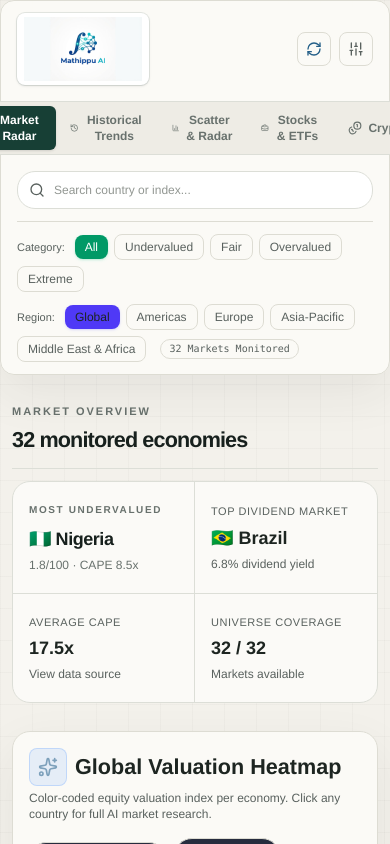
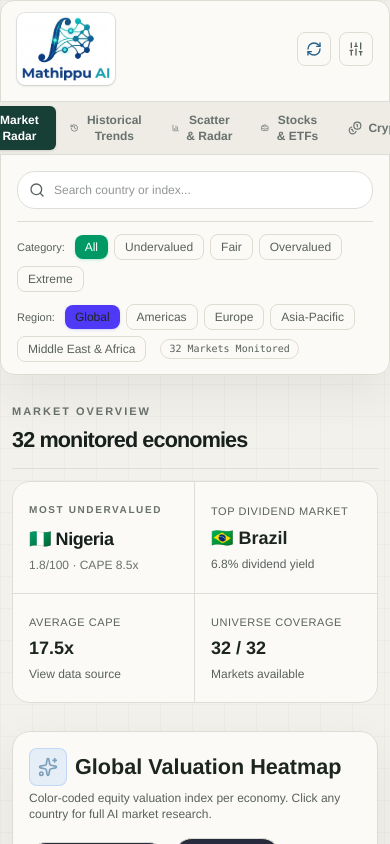
Before and after one commit to augopi84-git/Mathippu-AI, a React (Vite) app: page / in a window 390 px wide. Shown: the top 844 px of the page. Built offline with nearby package versions, Linux system fonts and the light colour scheme.

Commit message:
Use tightly cropped logo artwork
Replace the header and favicon with the attached logo cropped to visible artwork bounds; verified in Chromium mobile and desktop plus WebKit mobile.

Co-authored-by: Copilot <223556219+Copilot@users.noreply.github.com>

```diff
--- a/index.html
+++ b/index.html
@@ -2,7 +2,7 @@
 <html lang="en">
   <head>
     <meta charset="UTF-8" />
-    <link rel="icon" type="image/jpeg" href="./mathippu-ai-logo.jpg" />
+    <link rel="icon" type="image/jpeg" href="./mathippu-ai-logo-cropped.jpg" />
     <meta name="viewport" content="width=device-width, initial-scale=1.0" />
     <title>Mathippu-AI (மதிப்பு) — Global Equity Market Valuation Index</title>
     <meta name="description" content="Mathippu-AI (மதிப்பு = Value): Global Equity Market Valuation & Research Explorer built with real-time macro indicators and AI models." />
--- a/src/components/Header.jsx
+++ b/src/components/Header.jsx
@@ -26,9 +26,9 @@ export default function Header({
         <div className="flex items-center justify-between">
           <div className="flex items-center gap-3 min-w-0">
             <img
-              src="./mathippu-ai-logo.jpg"
+              src="./mathippu-ai-logo-cropped.jpg"
               alt="Mathippu-AI"
-              className="h-[72px] w-[132px] shrink-0 rounded-lg object-contain bg-white p-1 shadow-sm ring-1 ring-[#173f35]/10 sm:h-[76px] sm:w-[160px] lg:h-[82px] lg:w-[150px]"
+              className="h-[72px] w-[98px] shrink-0 rounded-lg object-contain bg-white p-1 shadow-sm ring-1 ring-[#173f35]/10 sm:h-[76px] sm:w-[104px] lg:h-[82px] lg:w-[112px]"
             />
 
             <div className="hidden sm:block">
```
Also changed, not shown: public/mathippu-ai-logo-cropped.jpg (added).
